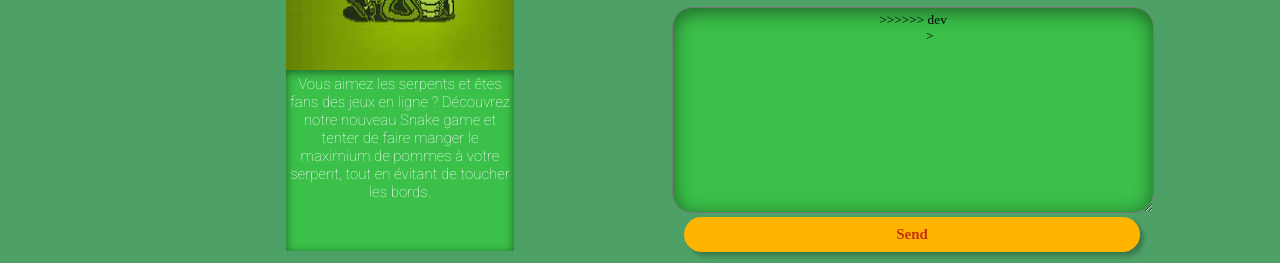
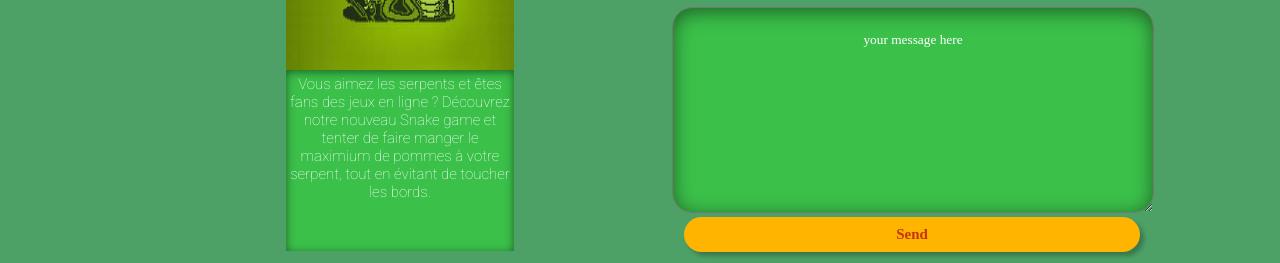
Before and after one commit to fflachat/WCS-Project1-Snake, a website: page about.html in a window 1280 px wide. Shown: the part 250-513 px from the top of the page. Drawn offline with Linux system fonts and the light colour scheme; a web font is replaced by a local one.

Commit message:
form file fix

```diff
--- a/about.html
+++ b/about.html
@@ -34,12 +34,7 @@
             id="message"
             cols="30"
             rows="10"
-            placeholder="your message here"
-<<<<<<< HEAD
-=======
-            required
->>>>>>> dev
-          ></textarea>
+            placeholder="your message here"></textarea>
         </div>
         <div class="button">
           <button type="submit" id="send">Send</button>
```
